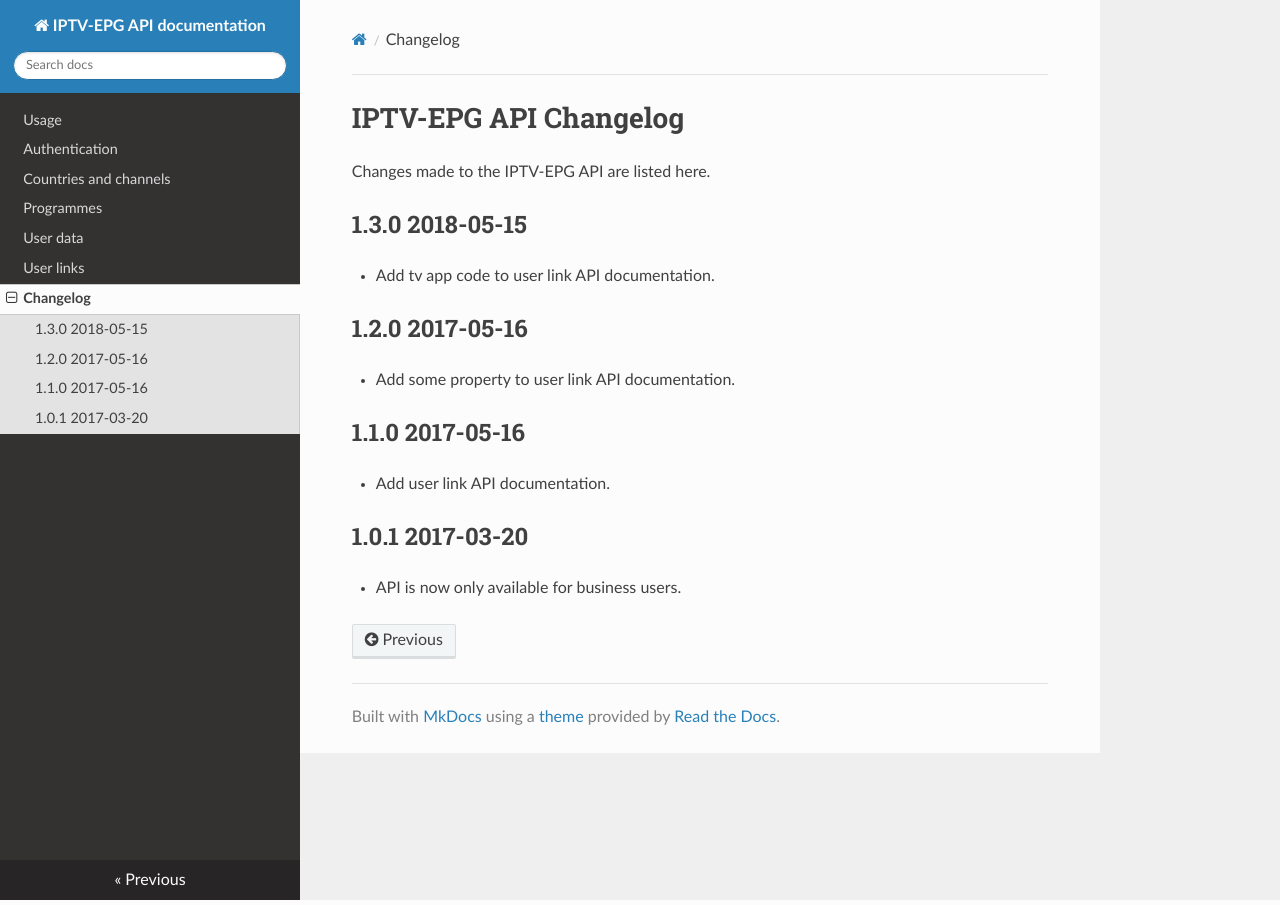
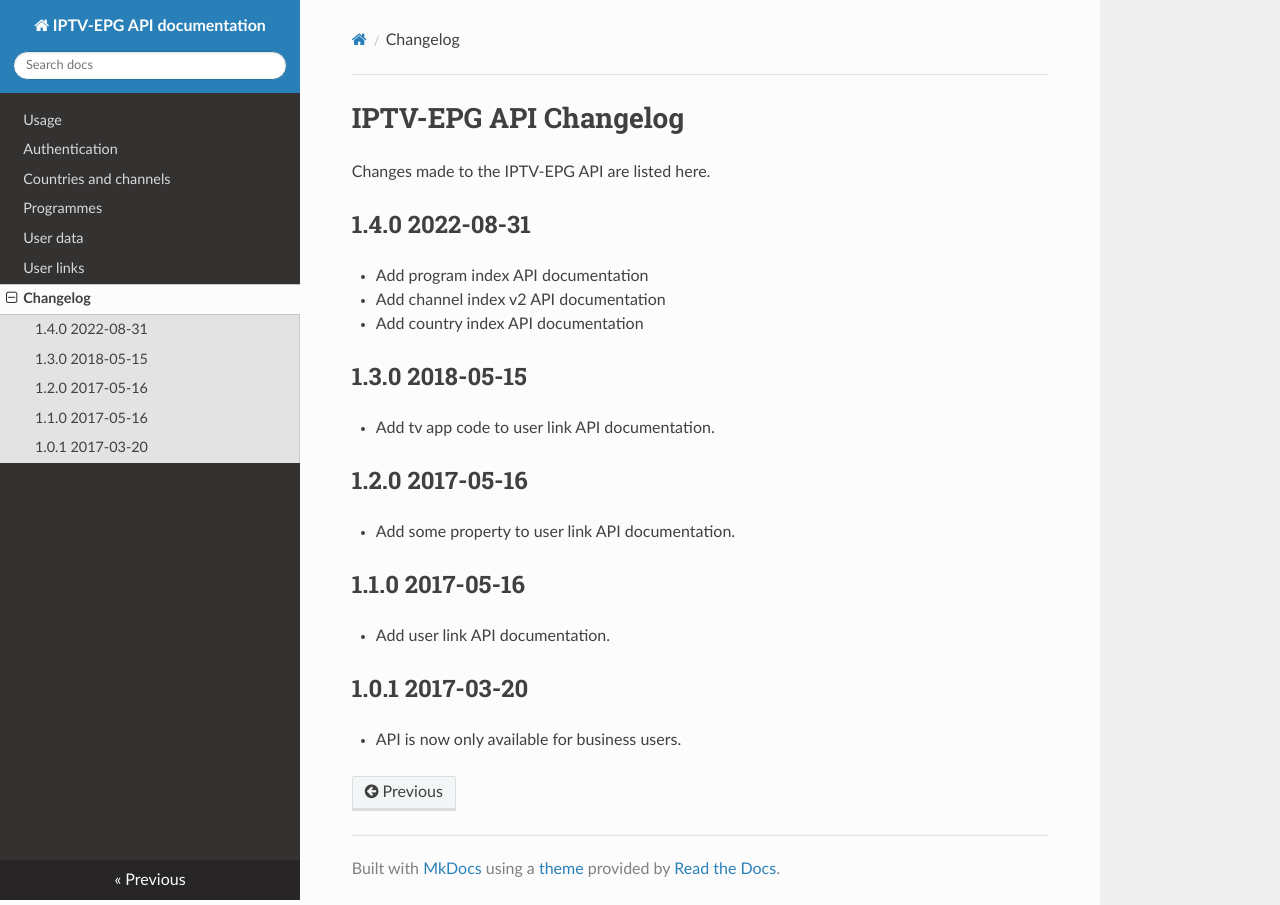
Before and after one commit to iptv-epg/api-docs, an MkDocs documentation site: the page built from docs/changelog.md, in a window 1280 px wide. Built offline with MkDocs 1.6.1, drawn with Linux system fonts in a browser that asks for light colours; nearby versions of some CDN libraries; old or Windows-style settings are respelled for this version of MkDocs.

Commit message:
Update changelog.md

```diff
--- a/docs/changelog.md
+++ b/docs/changelog.md
@@ -1,6 +1,11 @@
 # IPTV-EPG API Changelog
 
 Changes made to the IPTV-EPG API are listed here.
+
+## 1.4.0 2022-08-31
+- Add program index API documentation
+- Add channel index v2 API documentation
+- Add country index API documentation
 
 ## 1.3.0 2018-05-15
 - Add tv app code to user link API documentation.
```
